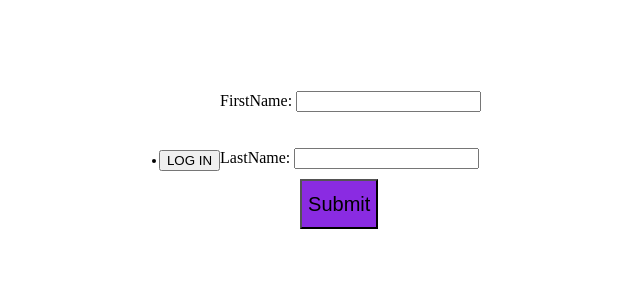
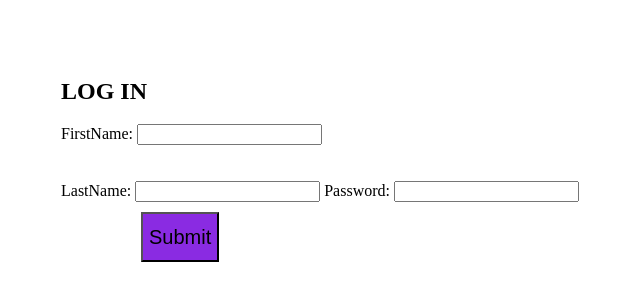
Before and after one commit to leonitfetahu/BANKIST-SIDE-PROJECT, a plain HTML site: page login.html in a window 1280 px wide. Shown: the part 248-548 px from the top of the page, without its empty margins (340-980 px from the left). Drawn offline with Linux system fonts and the light colour scheme.

Commit message:
added a log in text and a password input

```diff
--- a/login.html
+++ b/login.html
@@ -17,13 +17,18 @@
 </nav>
 
 
+
     <form id="signIN">
+    <h2>LOG IN</h2>
         <label for="Fname" >FirstName:</label>
         <input type="text" id="Fname"><br>
         <br><br>
 
         <label for="Lname">LastName:</label>
         <input type="text" id="Lname">
+
+         <label for="password">Password:</label>
+        <input type="password" >
 
         <button id="Submit">Submit</button>
 
--- a/login.js
+++ b/login.js
@@ -1 +1,4 @@
 const Btn = document.querySelector("#Submit");
+const LOGin = document.querySelector("#LOGIN");
+
+LOGin.classList.add("hidden");
```
Also changed, not shown: index.html (+4 -0 lines), index.js (+15 -19 lines).
